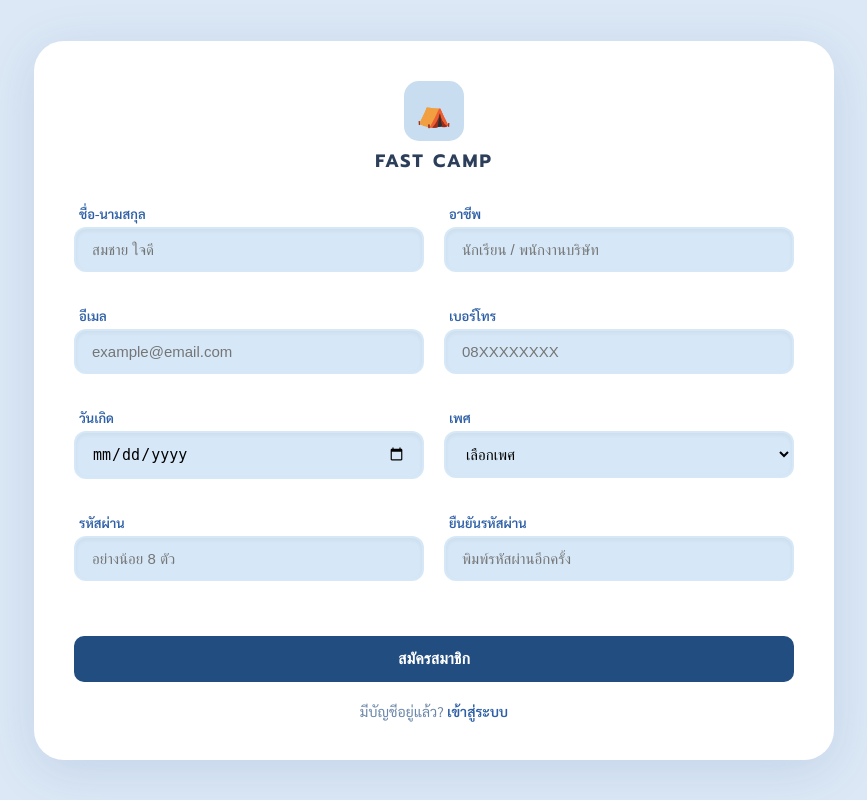
After one commit to NEMO-Mt/Fast-camp-ver.new, a PHP site: page /register.php in a window 1280 px wide. The commit adds this page. Shown: the whole page, without its empty margins (206-1073 px from the left). Run offline with PHP 8.4, Linux system fonts and the light colour scheme.

Commit message:
register

```diff
--- /dev/null
+++ b/templete/register.php
@@ -0,0 +1,192 @@
+<?php
+session_start();
+
+// 1. ถ้า login อยู่แล้ว ห้ามเข้าหน้าสมัครสมาชิก
+if (isset($_SESSION['user_id'])) {
+    header('Location: index.php');
+    exit();
+}
+
+$error = '';
+$success = '';
+
+if ($_SERVER['REQUEST_METHOD'] === 'POST') {
+    // ดึงข้อมูลจากdata base
+    require_once 'includes/db.php';
+
+    // รับค่าจากฟอร์ม
+    $name       = trim($_POST['name'] ?? '');
+    $occupation = trim($_POST['occupation'] ?? '');
+    $email      = trim($_POST['email'] ?? '');
+    $phone      = trim($_POST['phone'] ?? '');
+    $birthdate  = $_POST['birthdate'] ?? '';
+    $gender     = $_POST['gender'] ?? '';
+    $password   = $_POST['password'] ?? '';
+    $confirm_password = $_POST['confirm_password'] ?? '';
+
+    // 2. ตรวจสอบความถูกต้อง (Validation)
+    if (empty($name) || empty($email) || empty($password)) {
+        $error = 'กรุณากรอกข้อมูลในช่องที่จำเป็นให้ครบถ้วน';
+    } elseif (!filter_var($email, FILTER_VALIDATE_EMAIL)) {
+        $error = 'รูปแบบอีเมลไม่ถูกต้อง';
+    } elseif ($password !== $confirm_password) {
+        $error = 'รหัสผ่านและการยืนยันรหัสผ่านไม่ตรงกัน';
+    } elseif (strlen($password) < 8) {
+        $error = 'รหัสผ่านต้องมีความยาวอย่างน้อย 8 ตัวอักษร';
+    } else {
+        // 3. ตรวจสอบว่าอีเมลนี้ถูกใช้ไปหรือยัง
+        $stmt = $pdo->prepare("SELECT id FROM users WHERE email = ?");
+        $stmt->execute([$email]);
+        if ($stmt->fetch()) {
+            $error = 'อีเมลนี้ถูกใช้งานไปแล้ว';
+        } else {
+            // 4. เข้ารหัสลับรหัสผ่าน (Hashing) - สำคัญมาก!
+            $hashed_password = password_hash($password, PASSWORD_DEFAULT);
+
+            // 5. บันทึกข้อมูลลงฐานข้อมูล
+            $sql = "INSERT INTO users (name, occupation, email, phone, birthdate, gender, password)
+                    VALUES (?, ?, ?, ?, ?, ?, ?)";
+            $stmt = $pdo->prepare($sql);
+
+            try {
+                $stmt->execute([$name, $occupation, $email, $phone, $birthdate, $gender, $hashed_password]);
+                $success = 'สมัครสมาชิกสำเร็จ! กำลังพากันไปหน้าเข้าสู่ระบบ...';
+                // Redirect ไปหน้า login หลังจาก 2 วินาที
+                header("refresh:2;url=login.php");
+            } catch (PDOException $e) {
+                $error = 'เกิดข้อผิดพลาดในการบันทึกข้อมูล: ' . $e->getMessage();
+            }
+        }
+    }
+}
+?>
+
+<!DOCTYPE html>
+<html lang="th">
+<head>
+    <meta charset="UTF-8">
+    <meta name="viewport" content="width=device-width, initial-scale=1.0">
+    <title>สมัครสมาชิก — Fast Camp</title>
+    <link href="https://fonts.googleapis.com/css2?family=Sarabun:wght@300;400;500;600;700&family=Prompt:wght@500;600;700&display=swap" rel="stylesheet">
+    <style>
+        /* ใช้แนวทาง CSS เดียวกับหน้า Login ของคุณ */
+        *, *::before, *::after { box-sizing: border-box; margin: 0; padding: 0; }
+        :root {
+            --bg: #dce8f5; --surface: #ffffff; --primary: #2d5fa6;
+            --primary-light: #c8ddf0; --text: #2c3e5a;
+            --text-soft: #6b87a8; --error: #e05555;
+            --success: #4caf50; --input-bg: #d6e8f7; --radius: 30px;
+        }
+        body { font-family: 'Sarabun', sans-serif; background: var(--bg); min-height: 100vh; display: flex; align-items: center; justify-content: center; padding: 20px; }
+
+        .card {
+            background: var(--surface); border-radius: var(--radius);
+            padding: 40px; width: 100%; max-width: 800px; /* ขยายกว้างขึ้นเพื่อให้วาง 2 คอลัมน์ได้เหมือนรูป */
+            box-shadow: 0 10px 50px rgba(45, 95, 166, 0.15);
+        }
+
+        .logo { display: flex; flex-direction: column; align-items: center; gap: 6px; margin-bottom: 30px; }
+        .logo-icon { width: 60px; height: 60px; background: var(--primary-light); border-radius: 15px; display: flex; align-items: center; justify-content: center; font-size: 28px; }
+        .logo-text { font-family: 'Prompt', sans-serif; font-size: 18px; font-weight: 700; color: var(--text); letter-spacing: 2px; }
+
+        /* การจัดวางแบบ 2 คอลัมน์ */
+        .form-grid {
+            display: grid;
+            grid-template-columns: 1fr 1fr;
+            gap: 20px;
+        }
+
+        .form-group { margin-bottom: 15px; }
+        label { display: block; font-size: 13px; font-weight: 600; color: var(--primary); margin-bottom: 5px; margin-left: 5px; }
+
+        input, select {
+            width: 100%; background: var(--input-bg); border: 2px solid transparent;
+            border-radius: 12px; padding: 12px 16px; font-size: 15px; outline: none; transition: 0.2s;
+            box-shadow: inset 0 2px 4px rgba(0,0,0,0.05);
+        }
+        input:focus { border-color: var(--primary); background: #ffffff; }
+
+        .btn-register {
+            grid-column: span 2; /* ปุ่มยาวเต็มความกว้าง */
+            background: #214d80; color: white; border: none; border-radius: 10px;
+            padding: 14px; font-size: 16px; font-weight: 700; cursor: pointer;
+            margin-top: 20px; transition: 0.3s;
+        }
+        .btn-register:hover { background: #1a3a61; box-shadow: 0 5px 15px rgba(0,0,0,0.2); }
+
+        .alert { padding: 12px; border-radius: 10px; margin-bottom: 20px; font-size: 14px; text-align: center; }
+        .alert-error { background: #fdecea; color: var(--error); border: 1px solid #f5c6c6; }
+        .alert-success { background: #e8f5e9; color: var(--success); border: 1px solid #c8e6c9; }
+
+        .login-link { text-align: center; margin-top: 20px; font-size: 14px; color: var(--text-soft); }
+        .login-link a { color: var(--primary); font-weight: 600; text-decoration: none; }
+
+        /* Responsive สำหรับมือถือ */
+        @media (max-width: 600px) {
+            .form-grid { grid-template-columns: 1fr; }
+            .btn-register { grid-column: span 1; }
+        }
+    </style>
+</head>
+<body>
+
+<div class="card">
+    <div class="logo">
+        <div class="logo-icon">⛺</div>
+        <div class="logo-text">FAST CAMP</div>
+    </div>
+
+    <?php if ($error): ?> <div class="alert alert-error"><?= $error ?></div> <?php endif; ?>
+    <?php if ($success): ?> <div class="alert alert-success"><?= $success ?></div> <?php endif; ?>
+
+    <form method="POST" action="">
+        <div class="form-grid">
+            <div class="form-group">
+                <label>ชื่อ-นามสกุล</label>
+                <input type="text" name="name" required placeholder="สมชาย ใจดี">
+            </div>
+            <div class="form-group">
+                <label>อาชีพ</label>
+                <input type="text" name="occupation" placeholder="นักเรียน / พนักงานบริษัท">
+            </div>
+            <div class="form-group">
+                <label>อีเมล</label>
+                <input type="email" name="email" required placeholder="example@email.com">
+            </div>
+            <div class="form-group">
+                <label>เบอร์โทร</label>
+                <input type="text" name="phone" placeholder="08XXXXXXXX">
+            </div>
+            <div class="form-group">
+                <label>วันเกิด</label>
+                <input type="date" name="birthdate">
+            </div>
+            <div class="form-group">
+                <label>เพศ</label>
+                <select name="gender">
+                    <option value="">เลือกเพศ</option>
+                    <option value="ชาย">ชาย</option>
+                    <option value="หญิง">หญิง</option>
+                    <option value="อื่นๆ">อื่นๆ</option>
+                </select>
+            </div>
+            <div class="form-group">
+                <label>รหัสผ่าน</label>
+                <input type="password" name="password" required placeholder="อย่างน้อย 8 ตัว">
+            </div>
+            <div class="form-group">
+                <label>ยืนยันรหัสผ่าน</label>
+                <input type="password" name="confirm_password" required placeholder="พิมพ์รหัสผ่านอีกครั้ง">
+            </div>
+
+            <button type="submit" class="btn-register">สมัครสมาชิก</button>
+        </div>
+    </form>
+
+    <div class="login-link">
+        มีบัญชีอยู่แล้ว? <a href="login.php">เข้าสู่ระบบ</a>
+    </div>
+</div>
+
+</body>
+</html>
```
Also changed, not shown: templete/login.php (+28 -275 lines).
